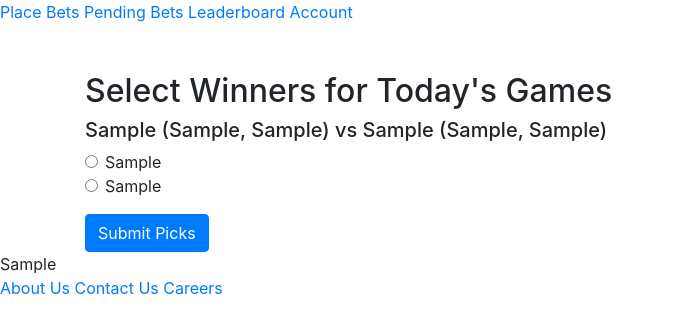
After one commit to Daniel-Higgins/mlb-prop-bet-tracker, a Flask app: template templates/games.html in a window 1280 px wide. The commit adds this page. Shown: the top 334 px of the page, without its empty margins (0-673 px from the left). Run offline with Flask 3, Linux system fonts and the light colour scheme; the template is opened without the code that fills it: most values are stand-ins (such as "Sample title", 1, 10 or a date in 2020); parts of the project's set-up code (start-up, migrations or seed data) failed here and were passed over; some libraries are stand-ins or nearby versions.

Commit message:
added back games.html

```diff
--- a/app.py
+++ b/app.py
@@ -191,11 +191,18 @@ def contactus():
     return render_template('contactus.html', version_info=app.config['VERSION_INFO'])
 
 
-# @app.route('/games')
-# def get_mlb_players():
-#   players = fetch_mlb_players()
-#  # Only send necessary data to the frontend
-# return render_template('games.html', players=players, version_info=app.config['VERSION_INFO'])
+@app.route('/games', methods=['GET'])
+def games():
+    games = get_games_for_today()  # This should now include spread and odds
+    return render_template('games.html', games=games)
+
+
+# to edit
+@app.route('/submit_winners', methods=['POST'])
+def submit_winners():
+    selected_winners = request.form.to_dict()
+    print(selected_winners)  # Here you would process the selections and store them in DynamoDB
+    return redirect(url_for('select_winners'))  # Redirect back or to another page as needed
 
 
 @app.route('/test')
--- a/getPlayers.py
+++ b/getPlayers.py
@@ -13,3 +13,7 @@ def fetch_mlb_players():
     else:
         print(f"Failed to retrieve data: {response.status_code}")
         return []
+
+
+
+def get_games_for_today():
--- a/static/styles.css
+++ b/static/styles.css
@@ -35,10 +35,10 @@ html, body {
     background-color: #333;
     color: white;
     text-align: center;
-    padding: 20px 0;
+    padding: 10px 0;
     display: flex;
     justify-content: center;
-    gap: 30px; /* Adds space between the links */
+    gap: 60px; /* Adds space between the links */
     bottom: 0;
     width: 100%;
     z-index: 1;
--- /dev/null
+++ b/templates/games.html
@@ -0,0 +1,55 @@
+<!DOCTYPE html>
+<html lang="en">
+<head>
+    <meta charset="UTF-8">
+    <meta name="viewport" content="width=device-width, initial-scale=1.0">
+    <meta charset="UTF-8">
+    <meta name="viewport" content="width=device-width, initial-scale=1.0">
+    <title>Select Game Winners</title>
+    <link href="https://stackpath.bootstrapcdn.com/bootstrap/4.5.2/css/bootstrap.min.css" rel="stylesheet">
+</head>
+
+<body>
+    <div id="header">
+        <a href="/">Place Bets</a>
+        <a href="/pending_bets">Pending Bets</a>
+        <a href="/leaderboard">Leaderboard</a>
+        <a href="/account">Account</a>
+    </div>
+
+
+    <div class="container mt-5">
+        <h2>Select Winners for Today's Games</h2>
+        <form id="winnerSelectionForm" method="post" action="/submit_winners">
+            {% for game in games %}
+            <div class="game">
+                <h5>{{ game['HomeTeam'] }} ({{ game['HomeTeamSpread'] }}, {{ game['HomeTeamOdds'] }}) vs
+                    {{ game['AwayTeam'] }} ({{ game['AwayTeamSpread'] }}, {{ game['AwayTeamOdds'] }})</h5>
+                <div class="form-check">
+                    <input class="form-check-input" type="radio" name="winner_{{ game['GameID'] }}" value="{{ game['HomeTeam'] }}" id="homeTeam_{{ game['GameID'] }}">
+                    <label class="form-check-label" for="homeTeam_{{ game['GameID'] }}">
+                        {{ game['HomeTeam'] }}
+                    </label>
+                </div>
+                <div class="form-check">
+                    <input class="form-check-input" type="radio" name="winner_{{ game['GameID'] }}" value="{{ game['AwayTeam'] }}" id="awayTeam_{{ game['GameID'] }}">
+                    <label class="form-check-label" for="awayTeam_{{ game['GameID'] }}">
+                        {{ game['AwayTeam'] }}
+                    </label>
+                </div>
+            </div>
+            {% endfor %}
+            <button type="submit" class="btn btn-primary mt-3">Submit Picks</button>
+        </form>
+    </div>
+
+    <div id="footer">
+        <div id="version-info">{{ version_info }}</div>
+        <a href="/aboutus">About Us</a>
+        <a href="/contactus">Contact Us</a>
+        <a href="#">Careers</a>
+    </div>
+    <script src="https://cdn.jsdelivr.net/npm/@popperjs/core@2.5.2/dist/umd/popper.min.js"></script>
+    <script src="https://stackpath.bootstrapcdn.com/bootstrap/4.5.2/js/bootstrap.min.js"></script>
+</body>
+</html>
```
